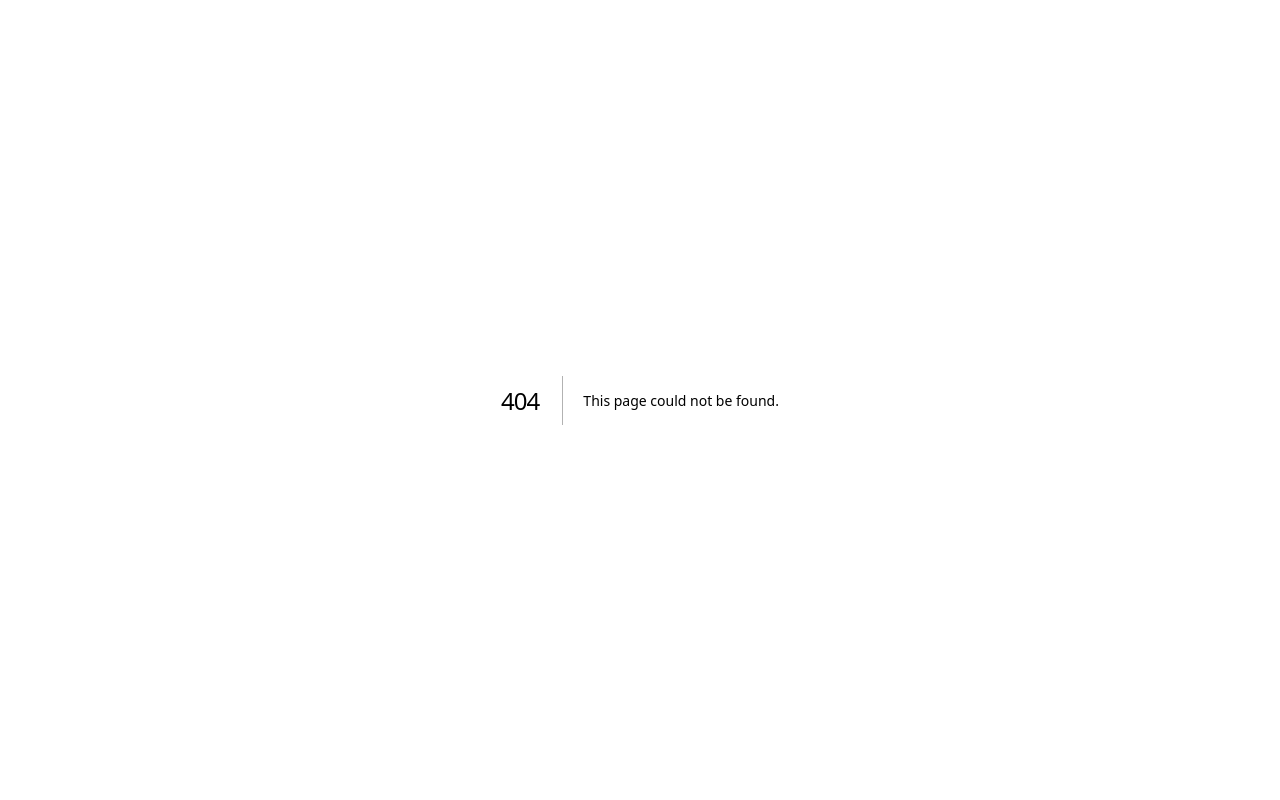
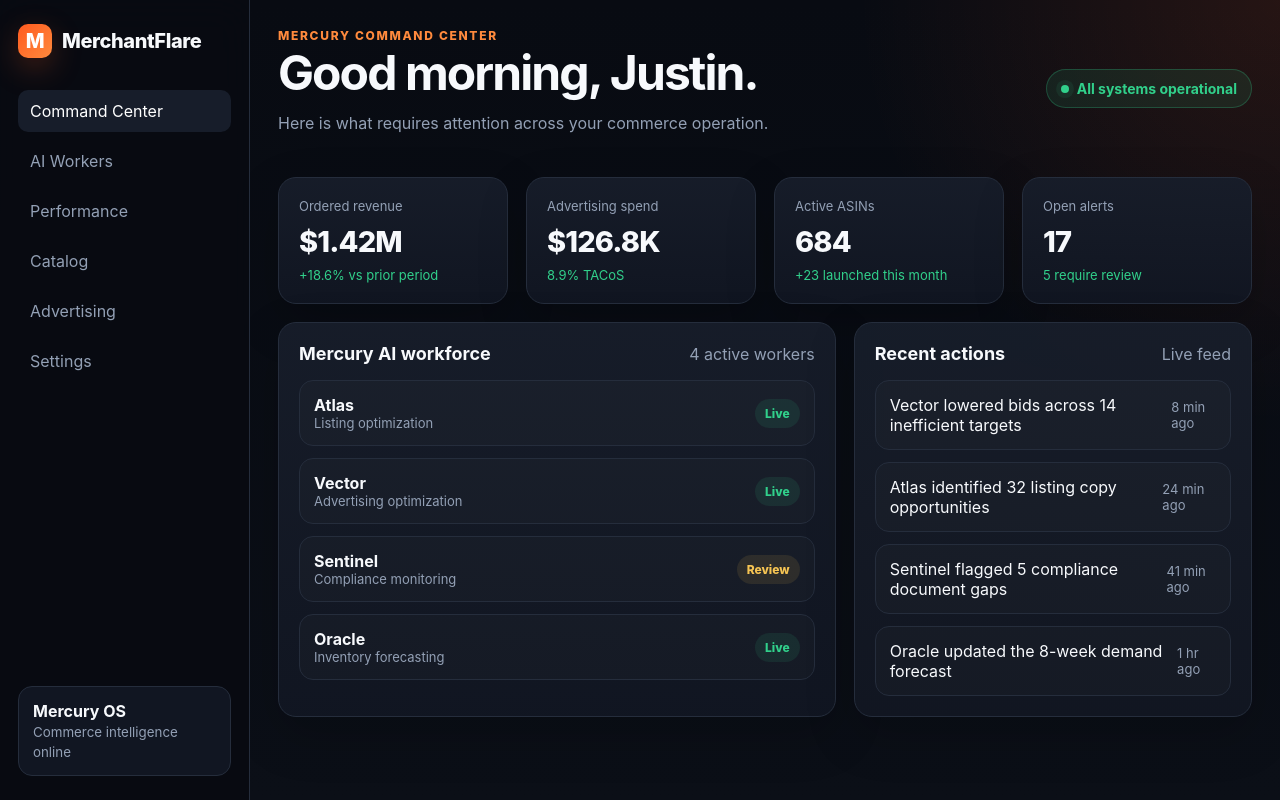
Before and after one commit to Jaytarder/merchantflare, a Next.js app: page /dashboard in a window 1280 px wide. Before the commit this address had no page. Built offline with nearby package versions, Linux system fonts and the light colour scheme.

Commit message:
Add Mercury Command Center dashboard

```diff
--- /dev/null
+++ b/app/dashboard/page.tsx
@@ -0,0 +1,98 @@
+const metrics = [
+  { label: "Ordered revenue", value: "$1.42M", delta: "+18.6% vs prior period" },
+  { label: "Advertising spend", value: "$126.8K", delta: "8.9% TACoS" },
+  { label: "Active ASINs", value: "684", delta: "+23 launched this month" },
+  { label: "Open alerts", value: "17", delta: "5 require review" },
+];
+
+const workers = [
+  { name: "Atlas", role: "Listing optimization", status: "Live", className: "live" },
+  { name: "Vector", role: "Advertising optimization", status: "Live", className: "live" },
+  { name: "Sentinel", role: "Compliance monitoring", status: "Review", className: "review" },
+  { name: "Oracle", role: "Inventory forecasting", status: "Live", className: "live" },
+];
+
+const activities = [
+  ["Vector lowered bids across 14 inefficient targets", "8 min ago"],
+  ["Atlas identified 32 listing copy opportunities", "24 min ago"],
+  ["Sentinel flagged 5 compliance document gaps", "41 min ago"],
+  ["Oracle updated the 8-week demand forecast", "1 hr ago"],
+];
+
+export default function DashboardPage() {
+  return (
+    <div className="shell">
+      <aside className="sidebar">
+        <div className="brand"><span className="brand-mark">M</span>MerchantFlare</div>
+        <nav className="nav">
+          <a className="active" href="/dashboard">Command Center</a>
+          <a href="#workers">AI Workers</a>
+          <a href="#performance">Performance</a>
+          <a href="#catalog">Catalog</a>
+          <a href="#advertising">Advertising</a>
+          <a href="#settings">Settings</a>
+        </nav>
+        <div className="sidebar-footer">
+          <strong>Mercury OS</strong><br />
+          <small>Commerce intelligence online</small>
+        </div>
+      </aside>
+
+      <main className="main">
+        <header className="topbar">
+          <div>
+            <div className="eyebrow">Mercury Command Center</div>
+            <h1>Good morning, Justin.</h1>
+            <p className="muted">Here is what requires attention across your commerce operation.</p>
+          </div>
+          <div className="status-pill"><span className="dot" />All systems operational</div>
+        </header>
+
+        <section className="grid metrics" id="performance">
+          {metrics.map((metric) => (
+            <article className="card" key={metric.label}>
+              <div className="card-label">{metric.label}</div>
+              <div className="card-value">{metric.value}</div>
+              <div className="delta">{metric.delta}</div>
+            </article>
+          ))}
+        </section>
+
+        <section className="grid two-col">
+          <article className="card" id="workers">
+            <div className="section-title">
+              <h2>Mercury AI workforce</h2>
+              <span className="muted">4 active workers</span>
+            </div>
+            <div className="worker-list">
+              {workers.map((worker) => (
+                <div className="worker" key={worker.name}>
+                  <div>
+                    <div className="worker-name">{worker.name}</div>
+                    <div className="worker-role">{worker.role}</div>
+                  </div>
+                  <span className={`badge ${worker.className}`}>{worker.status}</span>
+                </div>
+              ))}
+            </div>
+          </article>
+
+          <article className="card">
+            <div className="section-title">
+              <h2>Recent actions</h2>
+              <span className="muted">Live feed</span>
+            </div>
+            <div className="activity-list">
+              {activities.map(([text, time]) => (
+                <div className="activity" key={text}>
+                  <div>{text}</div>
+                  <div className="activity-time">{time}</div>
+                </div>
+              ))}
+            </div>
+          </article>
+        </section>
+      </main>
+    </div>
+  );
+}
```
